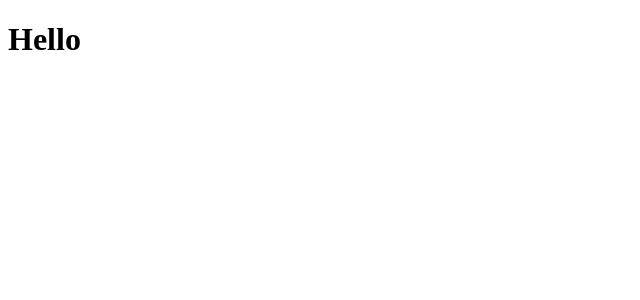
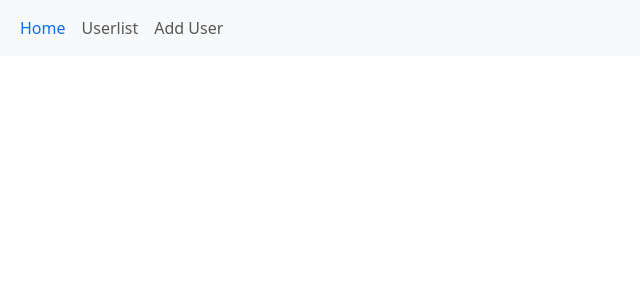
Before and after one commit to S-Meyyappan/React-UI-Coding-Challenge, a React (Vite) app: page / in a window 1280 px wide. Shown: the top 300 px of the page, without its empty margins (0-640 px from the left). Built offline with nearby package versions, Linux system fonts and the light colour scheme.

Commit message:
Impl-React-Router-Navbar-Outlet

```diff
--- a/src/App.jsx
+++ b/src/App.jsx
@@ -1,8 +1,17 @@
+import { Route, Routes } from "react-router"
+import HomeLayout from "./HomeLayout"
+
+import 'bootstrap/dist/css/bootstrap.min.css';
+import 'bootstrap/dist/js/bootstrap.bundle.min';
+import 'bootstrap-icons/font/bootstrap-icons.css';
+
 function App() {
 
   return (
     <>
-    <h1>Hello</h1>
+        <Routes>
+          <Route path="/" element={<HomeLayout />}/>
+        </Routes>
      </>
   )
 }
--- /dev/null
+++ b/src/HomeLayout.jsx
@@ -0,0 +1,11 @@
+import { Outlet } from "react-router";
+import Navbar from "./components/Navbar";
+
+export default function HomeLayout(){
+    return(
+        <>
+        <Navbar/>
+        <Outlet/>
+        </>
+    )
+}
--- /dev/null
+++ b/src/components/Navbar.jsx
@@ -0,0 +1,41 @@
+import { NavLink } from "react-router";
+
+export default function Navbar() {
+    return (
+        <nav className="navbar navbar-expand-lg bg-body-tertiary">
+            <div className="container-fluid">
+                <button className="navbar-toggler" type="button" data-bs-toggle="collapse" data-bs-target="#navbarNav" aria-controls="navbarNav" aria-expanded="false" aria-label="Toggle navigation">
+                    <span className="navbar-toggler-icon"></span>
+                </button>
+                <div className="collapse navbar-collapse" id="navbarNav">
+                    <ul className="navbar-nav">
+                        <li className="nav-item">
+                            <NavLink
+                                className={({ isActive }) => isActive ? "nav-link text-primary" : "nav-link"}
+                                to="/"
+                            >
+                                Home
+                            </NavLink>
+                        </li>
+                        <li className="nav-item">
+                            <NavLink
+                                className={({ isActive }) => isActive ? "nav-link text-primary" : "nav-link"}
+                                to="/userlist"
+                            >
+                                Userlist
+                            </NavLink>
+                        </li>
+                        <li className="nav-item">
+                            <NavLink
+                                className={({ isActive }) => isActive ? "nav-link text-primary" : "nav-link"}
+                                to="/add-user"
+                            >
+                                Add User
+                            </NavLink>
+                        </li>
+                    </ul>
+                </div>
+            </div>
+        </nav>
+    )
+}
--- a/src/main.jsx
+++ b/src/main.jsx
@@ -1,6 +1,9 @@
 import { createRoot } from 'react-dom/client'
 import App from './App.jsx'
+import { BrowserRouter } from 'react-router'
 
 createRoot(document.getElementById('root')).render(
+  <BrowserRouter>
     <App />
+    </BrowserRouter>
 )
```
